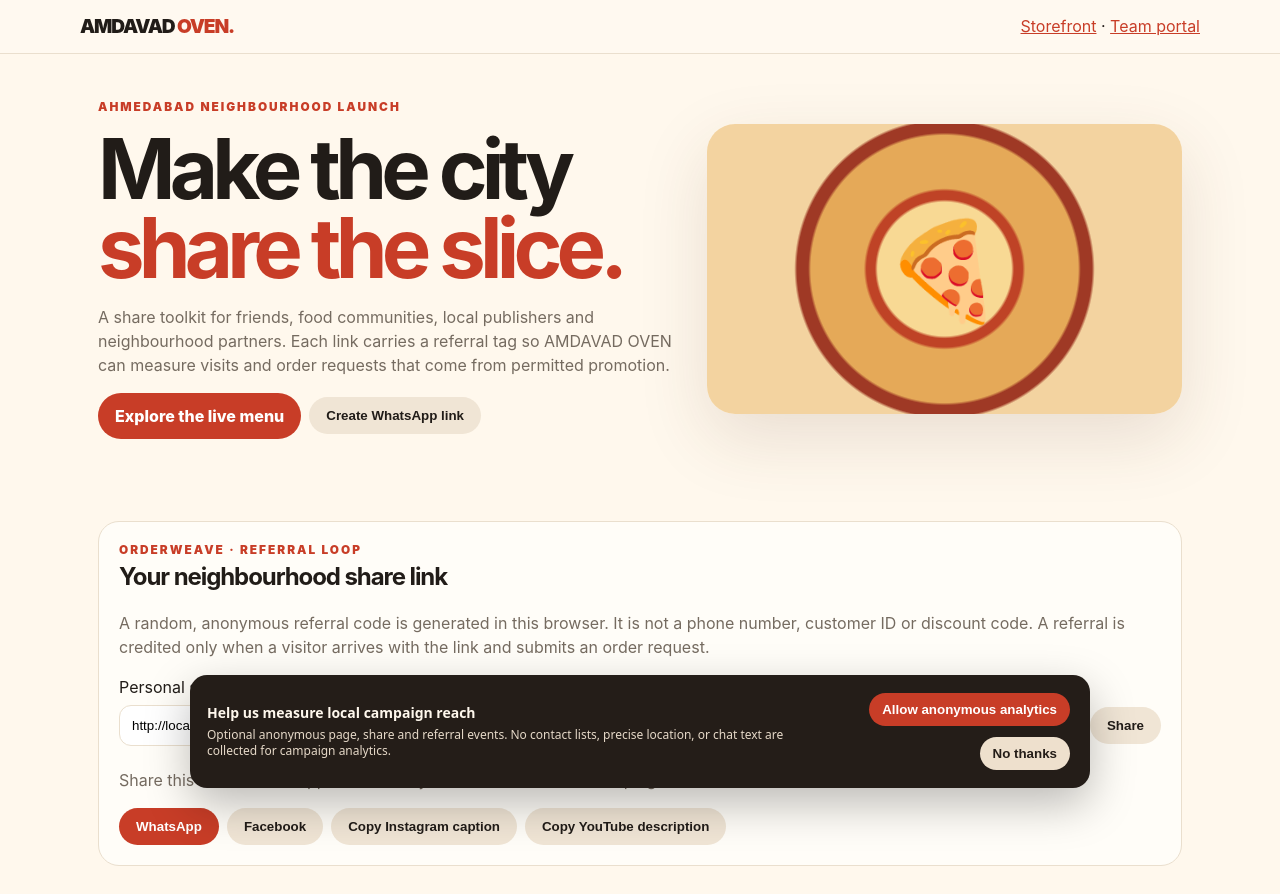
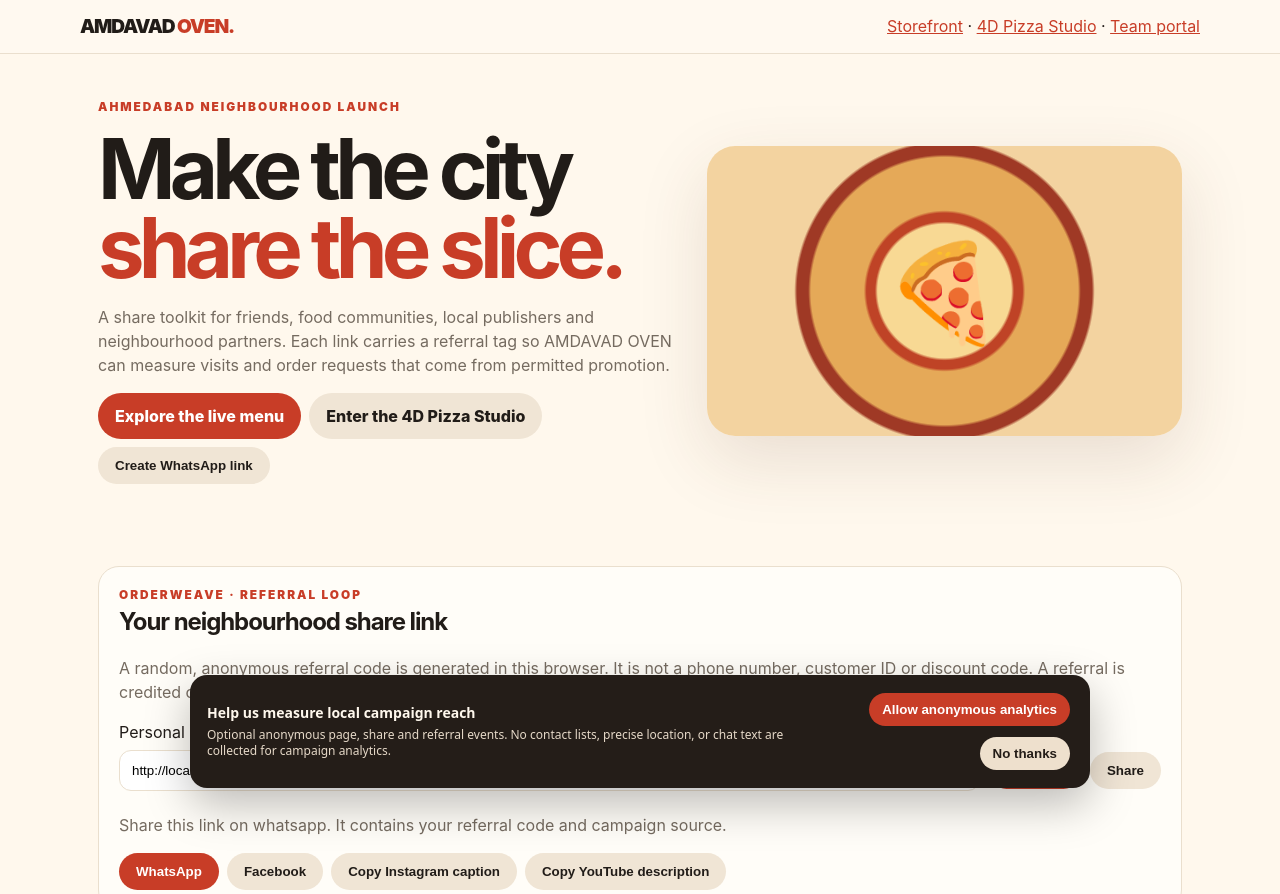
Before and after one commit to saharshsrivastava01-hue/pizzaplay, a plain HTML site: page launch.html in a window 1280 px wide. Shown: the top 894 px of the page. Drawn offline with Linux system fonts and the light colour scheme.

Commit message:
Feature 4D Pizza Studio in Ahmedabad launch campaign

```diff
--- a/launch.html
+++ b/launch.html
@@ -37,12 +37,12 @@ footer{background:#241d18;color:#fff3e4;padding:30px 18px;margin-top:35px}footer
 @media(max-width:760px){.hero{grid-template-columns:1fr;padding-top:25px}.hero-art{min-height:200px}.grid{grid-template-columns:1fr}.list-links{grid-template-columns:1fr}.copy-grid{grid-template-columns:1fr}}
 </style></head>
 <body>
-<header><a class="brand" href="./">AMDAVAD <span>OVEN.</span></a><nav><a href="./">Storefront</a> · <a href="./admin.html">Team portal</a></nav></header>
+<header><a class="brand" href="./">AMDAVAD <span>OVEN.</span></a><nav><a href="./">Storefront</a> · <a href="./experience-4d.html">4D Pizza Studio</a> · <a href="./admin.html">Team portal</a></nav></header>
 <main>
 <section class="wrap hero">
  <div><div class="eyebrow">Ahmedabad neighbourhood launch</div><h1>Make the city<br><span style="color:var(--red)">share the slice.</span></h1>
  <p class="muted">A share toolkit for friends, food communities, local publishers and neighbourhood partners. Each link carries a referral tag so AMDAVAD OVEN can measure visits and order requests that come from permitted promotion.</p>
- <div class="share-link"><a class="btn" href="./">Explore the live menu</a><button class="btn secondary" onclick="makeLink('whatsapp')">Create WhatsApp link</button></div>
+ <div class="share-link"><a class="btn" href="./">Explore the live menu</a><a class="btn secondary" href="./experience-4d.html">Enter the 4D Pizza Studio</a><button class="btn secondary" onclick="makeLink('whatsapp')">Create WhatsApp link</button></div>
  </div><div class="hero-art" aria-label="Pizza illustration">🍕</div>
 </section>
 
```
